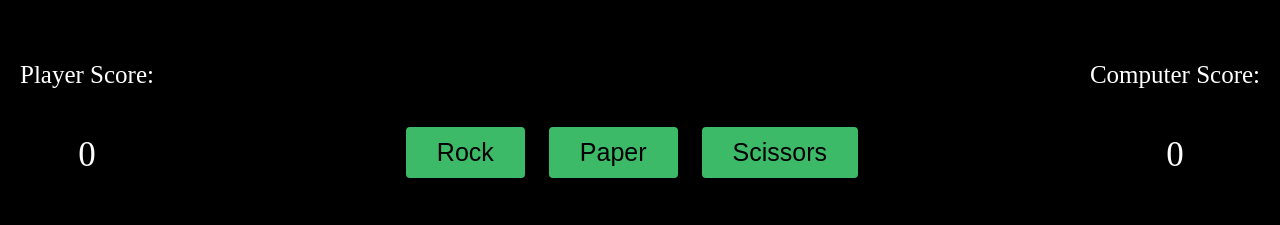
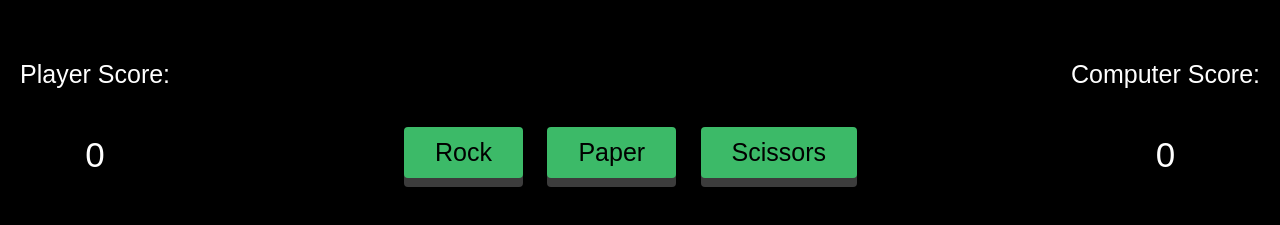
Before and after one commit to Bluehiperspace8/rock-paper-scissors, a plain HTML site: page index.html in a window 1280 px wide. Shown: the part 83-308 px from the top of the page. Drawn offline with Linux system fonts and the light colour scheme.

Commit message:
Fixed font and button shadow issues

```diff
--- a/style.css
+++ b/style.css
@@ -1,12 +1,12 @@
 body {
     background-color: black;
+    font-family: Arial, Helvetica, sans-serif;
 }
 
 .title {
     margin-top: 30px;
     color: white;
     text-align: center;
-    font-family: Arial, Helvetica, sans-serif;
     font-size: 30px;
     font-weight: bold;
 
@@ -44,7 +44,7 @@ p {
     background-color: #3cba68;
     border: 1px solid transparent;
     border-radius: 4px;
-    box-shadow: 0px 9px;
+    box-shadow: 0px 9px #3c3c3c;
     font-size: 25px;
 }
 
```
